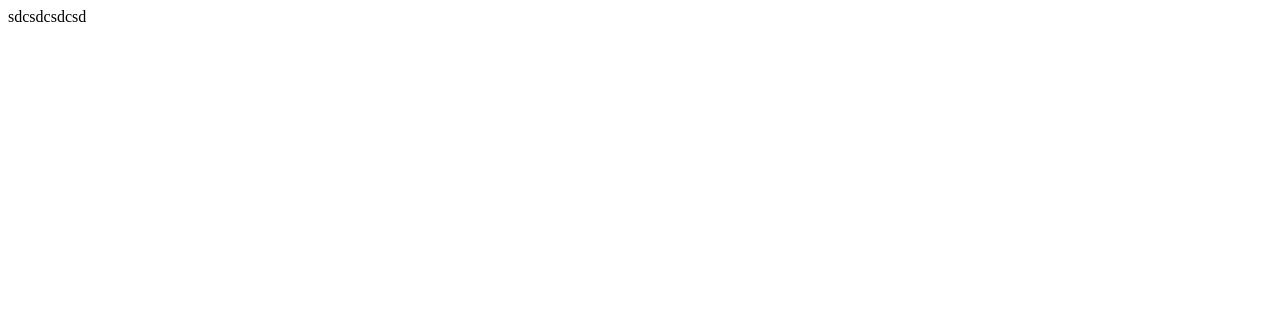
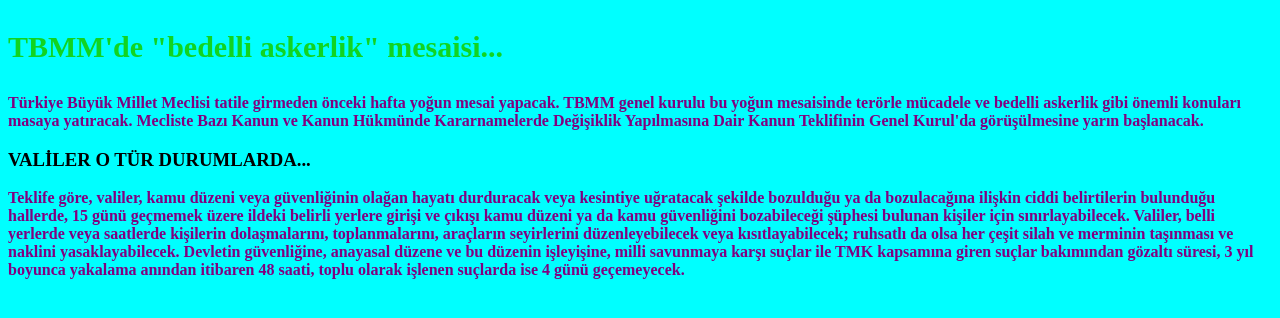
Before and after one commit to cilercx/HTML5_CSS3_JavaScript, a plain HTML site: page index.html in a window 1280 px wide. Drawn offline with Linux system fonts and the light colour scheme.

Commit message:
Html sayfa başlandı style yazıldı ve body içi yazılarak örnekler yazıldı.

```diff
--- a/index.html
+++ b/index.html
@@ -1 +1,43 @@
-sdcsdcsdcsd
+<!DOCTYPE html>
+    <html lang="tr">
+    <head>
+        <meta charset="UTF-8">
+        <meta name="viewport" content="width=device-width, initial-scale=1.0">
+        <meta http-equiv="X-UA-Compatible" content="ie=edge">
+        <title>TBMM'de bedelli askerlik mesaisi... - Son Dakika Haberler</title>
+
+        <style>
+
+            body{
+
+                background-color: aqua;
+            }
+p{
+    color:purple;
+    font-weight: bold;
+}
+
+          .baslik{
+              font-size: 30px;
+              color:#11d421;
+          }
+
+        </style>
+
+    </head>
+    <body>
+        <div>
+            <h3 class="baslik">TBMM'de "bedelli askerlik" mesaisi...</h3>
+            <p>
+                Türkiye Büyük Millet Meclisi tatile girmeden önceki hafta yoğun mesai yapacak. TBMM genel kurulu bu yoğun mesaisinde terörle mücadele ve bedelli askerlik gibi önemli konuları masaya yatıracak. Mecliste Bazı Kanun ve Kanun Hükmünde Kararnamelerde Değişiklik Yapılmasına Dair Kanun Teklifinin Genel Kurul'da görüşülmesine yarın başlanacak.
+
+            </p>
+            <h3>VALİLER O TÜR DURUMLARDA...</h3>
+            <p>Teklife göre, valiler, kamu düzeni veya güvenliğinin olağan hayatı durduracak veya kesintiye uğratacak şekilde bozulduğu ya da bozulacağına ilişkin ciddi belirtilerin bulunduğu hallerde, 15 günü geçmemek üzere ildeki belirli yerlere girişi ve çıkışı kamu düzeni ya da kamu güvenliğini bozabileceği şüphesi bulunan kişiler için sınırlayabilecek.
+
+                Valiler, belli yerlerde veya saatlerde kişilerin dolaşmalarını, toplanmalarını, araçların seyirlerini düzenleyebilecek veya kısıtlayabilecek; ruhsatlı da olsa her çeşit silah ve merminin taşınması ve naklini yasaklayabilecek.
+
+                Devletin güvenliğine, anayasal düzene ve bu düzenin işleyişine, milli savunmaya karşı suçlar ile TMK kapsamına giren suçlar bakımından gözaltı süresi, 3 yıl boyunca yakalama anından itibaren 48 saati, toplu olarak işlenen suçlarda ise 4 günü geçemeyecek.</p>
+            </div>
+    </body>
+    </html>
```
